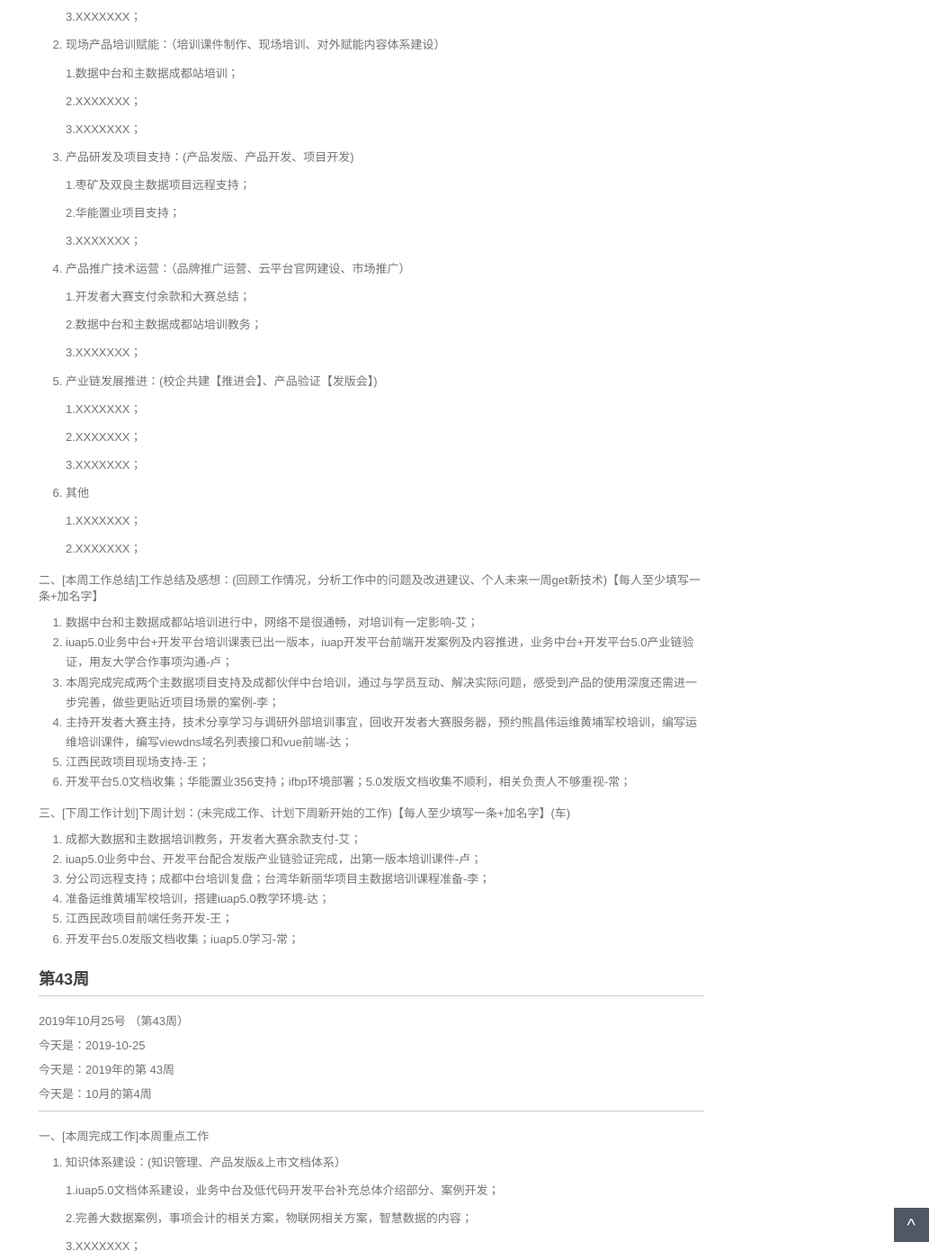
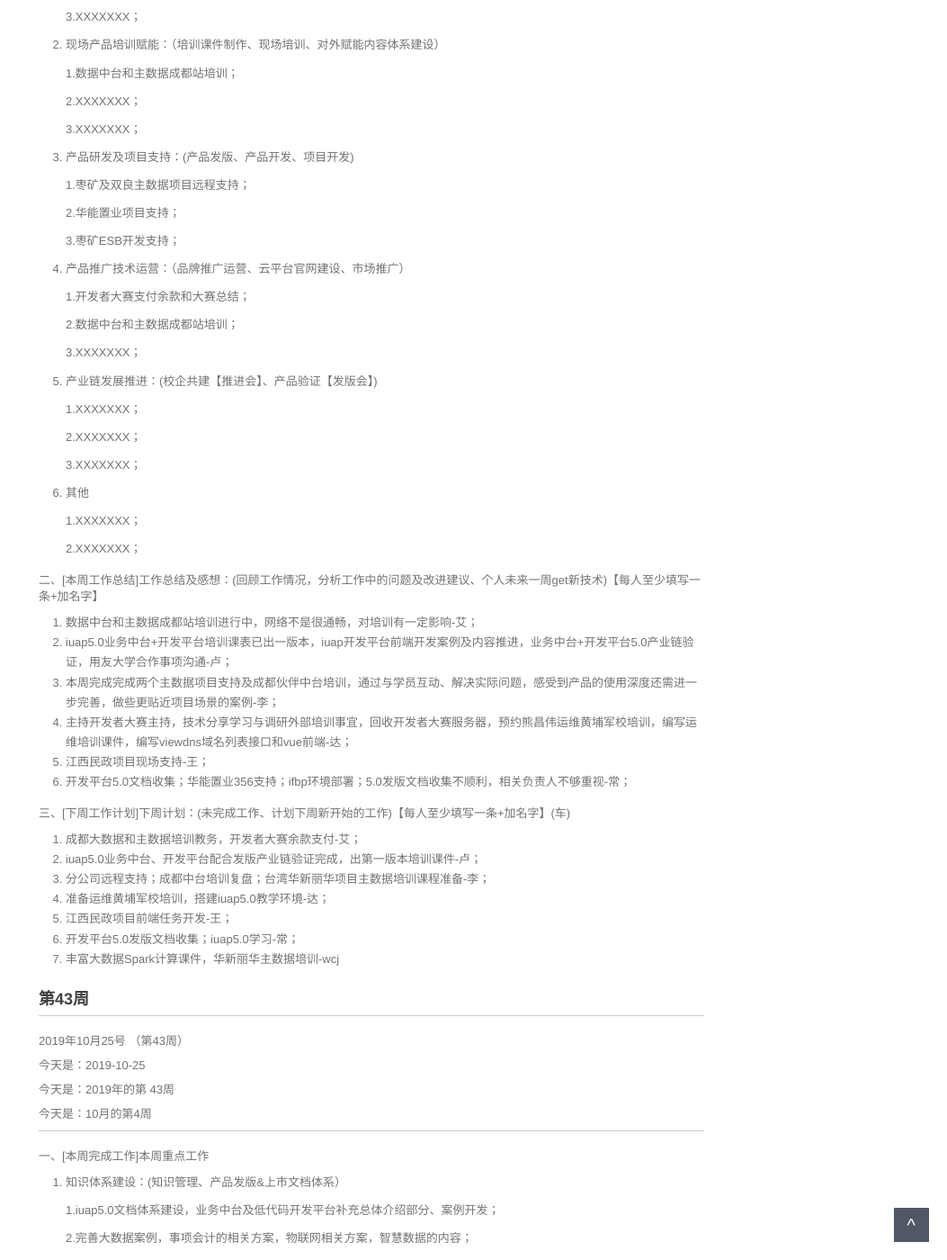
Before and after one commit to walllFlower/blog, a Jekyll site: the page built from _posts/2018-07-17-day_report_cxz.md, in a window 1280 px wide and 1400 px high, scrolled down 621 px. Shown: the whole window at 90% size, without its empty margins (227-1280 px from the left). Built offline with Jekyll 4.4.1, drawn with Linux system fonts in a browser that asks for light colours; comment, search, counter and statistics services are not loaded.

Commit message:
Update 2018-07-17-day_report_cxz.md

```diff
--- a/_posts/2018-07-17-day_report_cxz.md
+++ b/_posts/2018-07-17-day_report_cxz.md
@@ -46,13 +46,13 @@ categories: 技术运营工作周报
 
     2.华能置业项目支持；
 
-    3.XXXXXXX；
+    3.枣矿ESB开发支持；
 
 4. 产品推广技术运营：（品牌推广运营、云平台官网建设、市场推广）
 
     1.开发者大赛支付余款和大赛总结；
 
-    2.数据中台和主数据成都站培训教务；
+    2.数据中台和主数据成都站培训；
 
     3.XXXXXXX；
 
@@ -88,6 +88,7 @@ categories: 技术运营工作周报
 4. 准备运维黄埔军校培训，搭建iuap5.0教学环境-达；
 5. 江西民政项目前端任务开发-王；
 6. 开发平台5.0发版文档收集；iuap5.0学习-常；
+7. 丰富大数据Spark计算课件，华新丽华主数据培训-wcj
 
 
 
```
